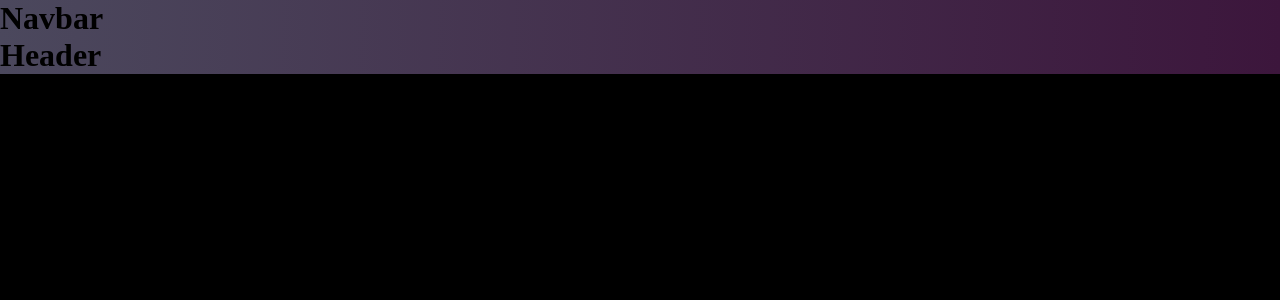
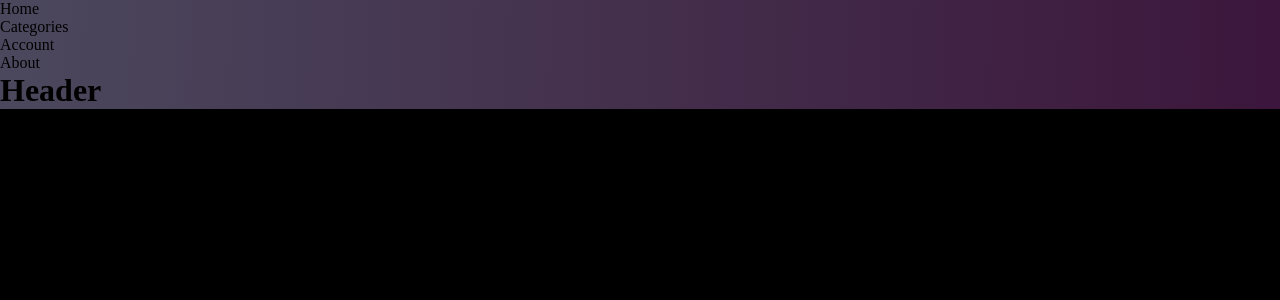
Before and after one commit to aruzaev/CPAN144-FINAL, a React (Create React App) app in the folder cpan144_3110_group3/: page / in a window 1280 px wide. Shown: the top 300 px of the page. Built offline with nearby package versions, Linux system fonts and the light colour scheme.

Commit message:
Add react-icons

```diff
--- a/cpan144_3110_group3/package.json
+++ b/cpan144_3110_group3/package.json
@@ -8,6 +8,7 @@
     "@testing-library/user-event": "^13.5.0",
     "react": "^18.2.0",
     "react-dom": "^18.2.0",
+    "react-icons": "^5.0.1",
     "react-router-dom": "^6.22.3",
     "react-scripts": "5.0.1",
     "web-vitals": "^2.1.4"
--- a/cpan144_3110_group3/src/components/Global/NavBarComponents/Navbar/Navbar.js
+++ b/cpan144_3110_group3/src/components/Global/NavBarComponents/Navbar/Navbar.js
@@ -1,4 +1,5 @@
 import React, { useState } from "react";
+import { RiMenu3Line, RiCloseLine } from "react-icons/ri";
 import "./Navbar.css";
 import SearchBar from "../SearchBar/SearchBar";
 
@@ -22,7 +23,7 @@ const Navbar = () => {
     //     onToggle={toggleSearchActive}
     //     isActive={searchActive}
     //   />
-    //   <div className="nav-items">
+    // //   <div className="nav-items">
     //     <div className="nav-item">Home</div>
     //     <div className="nav-item">Categories</div>
     //     <div className="nav-item">Account</div>
@@ -31,7 +32,14 @@ const Navbar = () => {
     // </nav>
 
     <div>
-      <h1>Navbar</h1>
+      <nav className="navbar__main">
+        <div className="navbar__links">
+          <div className="nav-item">Home</div>
+          <div className="nav-item">Categories</div>
+          <div className="nav-item">Account</div>
+          <div className="nav-item">About</div>
+        </div>
+      </nav>
     </div>
   );
 };
```
Also changed, not shown: 1 other file (tests, documents, lock files or other folders).
